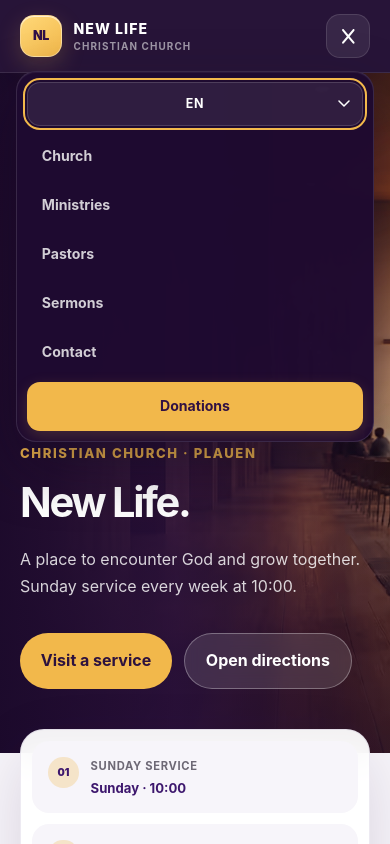
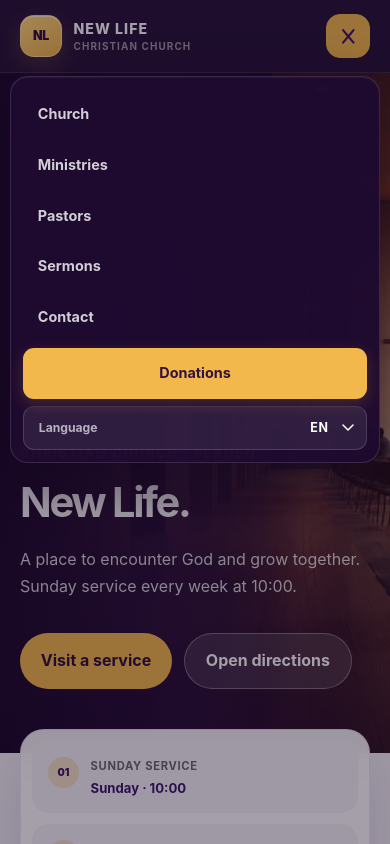
Before and after one commit to dignityinside/g12_eu, a Vue app: page / in a window 390 px wide. Both pictures are taken after a click on the button "Open navigation". Shown: the top 844 px of the page. Built offline with nearby package versions, Linux system fonts and the light colour scheme.

Commit message:
Implement new design

```diff
--- a/src/components/LanguageSelect.vue
+++ b/src/components/LanguageSelect.vue
@@ -10,11 +10,12 @@ function languageChanged() {
 
 <template>
   <label class="language-select">
+    <span class="language-select__label">{{ $t('menu.language') }}</span>
     <span class="language-select__value" aria-hidden="true">{{ locale.toUpperCase() }}</span>
     <svg class="language-select__arrow" aria-hidden="true" width="12" height="8" viewBox="0 0 12 8">
       <path d="m1 1 5 5 5-5" />
     </svg>
-    <select v-model="locale" :aria-label="$t('site.description')" @change="languageChanged">
+    <select v-model="locale" :aria-label="$t('menu.language')" @change="languageChanged">
       <option v-for="language in availableLocales" :key="language" :value="language">
         {{ language.toUpperCase() }}
       </option>
@@ -53,6 +54,8 @@ function languageChanged() {
   pointer-events: none;
 }
 
+.language-select__label { display: none; }
+
 .language-select__arrow {
   position: absolute;
   top: 50%;
--- a/src/components/Navigation.vue
+++ b/src/components/Navigation.vue
@@ -46,7 +46,7 @@ watch(isOpen, async (open) => {
   document.body.classList.toggle('navigation-open', open);
   if (open) {
     await nextTick();
-    navigationWrapper.value?.querySelector('.navigation__items .navigation__item')?.focus();
+    navigationWrapper.value?.querySelector('.navigation__items button.navigation__item, .navigation__items a.navigation__item')?.focus();
   }
 });
 
@@ -137,7 +137,7 @@ function scrollTo(id, offset = document.querySelector('.header').offsetHeight +
       </button>
 
       <div :id="navigationId" class="navigation__items" :class="{ 'navigation__items--open': isOpen }">
-        <language-select v-if="!hideLanguageSelect" class="navigation__item navigation__item--language" />
+        <language-select v-if="!hideLanguageSelect" class="navigation__item navigation__item--language" @change="closeMenu" />
 
         <template v-for="item in items" :key="item.name">
           <template v-if="item.id">
@@ -193,6 +193,7 @@ function scrollTo(id, offset = document.querySelector('.header').offsetHeight +
 }
 
 .navigation__toggle:hover { background: rgba(255,255,255,.15); }
+.navigation__toggle[aria-expanded='true'] { border-color: $color-secondary; background: $color-secondary; color: $color-primary; }
 
 .navigation__items {
   display: none;
@@ -258,40 +259,87 @@ function scrollTo(id, offset = document.querySelector('.header').offsetHeight +
 
 @media (max-width: 1023px) {
   .navigation:not(.navigation--footer) .navigation__items {
-    position: absolute;
-    top: calc(100% - 1px);
-    left: 1rem;
+    position: fixed;
+    top: 80px;
     right: 1rem;
-    max-height: calc(100svh - 80px);
-    margin-top: 0;
-    padding: .65rem;
-    background: rgba(31,11,48,.98);
+    display: flex;
+    width: min(360px, calc(100vw - 2rem));
+    max-height: calc(100svh - 96px);
+    padding: .75rem;
+    background: rgba(31,11,48,.985);
     border: 1px solid rgba(255,255,255,.12);
-    border-radius: 20px;
-    box-shadow: 0 24px 60px rgba(17,5,28,.42), inset 0 1px 0 rgba(255,255,255,.05);
+    border-radius: 18px;
+    box-shadow: 0 24px 60px rgba(17,5,28,.48), inset 0 1px 0 rgba(255,255,255,.05);
     backdrop-filter: blur(20px);
     overflow-y: auto;
+    overscroll-behavior: contain;
+    opacity: 0;
+    visibility: hidden;
+    pointer-events: none;
+    transform: translateY(-8px) scale(.985);
+    transform-origin: top right;
+    transition: opacity .18s ease, transform .18s ease, visibility .18s ease;
+  }
+  .navigation:not(.navigation--footer) .navigation__items--open {
+    opacity: 1;
+    visibility: visible;
+    pointer-events: auto;
+    transform: translateY(0) scale(1);
+    box-shadow: 0 0 0 100vmax rgba(17,5,28,.38), 0 24px 60px rgba(17,5,28,.48), inset 0 1px 0 rgba(255,255,255,.05);
   }
   .navigation:not(.navigation--footer) .navigation__items .navigation__item {
     width: 100%;
     margin: 0;
-    padding: .78rem .9rem;
+    padding: .82rem .9rem;
     text-align: left;
-    border-radius: 13px;
-    font-size: .88rem;
+    border-radius: 11px;
+    font-size: .9rem;
+    transform: none;
+  }
+  .navigation:not(.navigation--footer) .navigation__items .navigation__item:hover {
+    transform: none;
+  }
+  .navigation:not(.navigation--footer) .navigation__items .navigation__item--active {
+    padding-left: .75rem;
+    border-left: 3px solid $color-secondary;
+    background: rgba(255,255,255,.1);
+    color: $color-white;
   }
   .navigation:not(.navigation--footer) .navigation__items .navigation__item--language {
+    order: 2;
+    grid-template-columns: minmax(0,1fr) auto;
+    place-items: center stretch;
     width: 100%;
     height: 2.75rem;
-    margin-bottom: .35rem;
-    padding: 0;
+    margin-top: .45rem;
+    padding: 0 .9rem;
+    border-top: 1px solid rgba(255,255,255,.06);
     background: rgba(255,255,255,.08);
+  }
+  .navigation:not(.navigation--footer) .navigation__item--language :deep(.language-select__label) {
+    display: block;
+    color: rgba(255,255,255,.66);
+    font-size: .76rem;
+    font-weight: 700;
+  }
+  .navigation:not(.navigation--footer) .navigation__item--language :deep(.language-select__value) {
+    justify-self: end;
+    margin-right: 1.4rem;
   }
   .navigation:not(.navigation--footer) .navigation__items .navigation__item--accent {
     margin-top: .35rem;
     text-align: center;
   }
   .navigation--footer .navigation__item { width: auto; }
+}
+
+@media (max-width: 480px) {
+  .navigation:not(.navigation--footer) .navigation__items {
+    top: 76px;
+    right: .65rem;
+    width: calc(100vw - 1.3rem);
+    max-height: calc(100svh - 88px);
+  }
 }
 
 @media (min-width: 1024px) {
--- a/src/i18n/messages/de.js
+++ b/src/i18n/messages/de.js
@@ -26,6 +26,7 @@ export default {
     skipContent: 'Zum Inhalt springen',
     openNavigation: 'Navigation öffnen',
     closeNavigation: 'Navigation schließen',
+    language: 'Sprache',
   },
   landing: {
     heroEyebrow: 'Christliche Gemeinde · Plauen',
--- a/src/i18n/messages/en.js
+++ b/src/i18n/messages/en.js
@@ -26,6 +26,7 @@ export default {
     skipContent: 'Skip to content',
     openNavigation: 'Open navigation',
     closeNavigation: 'Close navigation',
+    language: 'Language',
   },
   landing: {
     heroEyebrow: 'Christian church · Plauen',
--- a/src/i18n/messages/ru.js
+++ b/src/i18n/messages/ru.js
@@ -26,6 +26,7 @@ export default {
     skipContent: 'Перейти к содержимому',
     openNavigation: 'Открыть навигацию',
     closeNavigation: 'Закрыть навигацию',
+    language: 'Язык',
   },
   landing: {
     heroEyebrow: 'Христианская церковь · Плауэн',
--- a/src/i18n/messages/ua.js
+++ b/src/i18n/messages/ua.js
@@ -26,6 +26,7 @@ export default {
     skipContent: 'Перейти до вмісту',
     openNavigation: 'Відкрити навігацію',
     closeNavigation: 'Закрити навігацію',
+    language: 'Мова',
   },
   landing: {
     heroEyebrow: 'Християнська церква · Плауен',
```
